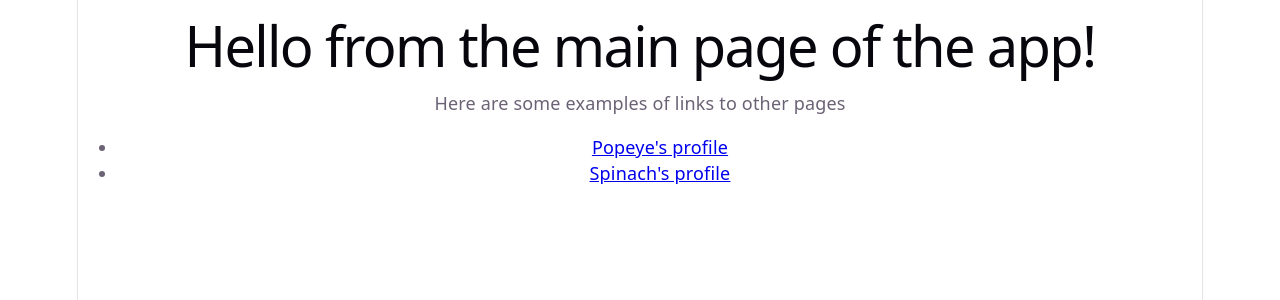
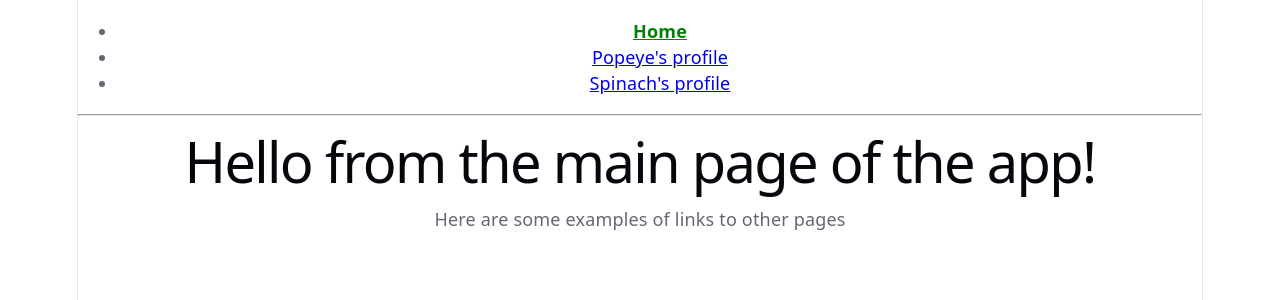
Before and after one commit to BatetDev/react-router-practice, a React (Vite) app: page / in a window 1280 px wide. Shown: the top 300 px of the page. Built offline with nearby package versions, Linux system fonts and the light colour scheme.

Commit message:
feat:(router): add nested layout with Outlet

```diff
--- a/src/App.jsx
+++ b/src/App.jsx
@@ -1,4 +1,3 @@
-import { NavLink } from 'react-router';
 import './App.css';
 
 const App = () => {
@@ -6,26 +5,6 @@ const App = () => {
     <div>
       <h1>Hello from the main page of the app!</h1>
       <p>Here are some examples of links to other pages</p>
-      <nav>
-        <ul>
-          <li>
-            <NavLink
-              to='/profile/popeye'
-              className={({ isActive }) => (isActive ? 'active' : '')}
-            >
-              Popeye's profile
-            </NavLink>
-          </li>
-          <li>
-            <NavLink
-              to='/profile/spinach'
-              className={({ isActive }) => (isActive ? 'active' : '')}
-            >
-              Spinach's profile
-            </NavLink>
-          </li>
-        </ul>
-      </nav>
     </div>
   );
 };
--- /dev/null
+++ b/src/components/Layout.jsx
@@ -0,0 +1,40 @@
+import { NavLink, Outlet } from 'react-router';
+
+const Layout = () => {
+  return (
+    <div>
+      <nav>
+        <ul>
+          <li>
+            <NavLink
+              to='/'
+              className={({ isActive }) => (isActive ? 'active' : '')}
+            >
+              Home
+            </NavLink>
+          </li>
+          <li>
+            <NavLink
+              to='/profile/popeye'
+              className={({ isActive }) => (isActive ? 'active' : '')}
+            >
+              Popeye's profile
+            </NavLink>
+          </li>
+          <li>
+            <NavLink
+              to='/profile/spinach'
+              className={({ isActive }) => (isActive ? 'active' : '')}
+            >
+              Spinach's profile
+            </NavLink>
+          </li>
+        </ul>
+      </nav>
+      <hr />
+      <Outlet />
+    </div>
+  );
+};
+
+export default Layout;
--- a/src/routes.jsx
+++ b/src/routes.jsx
@@ -1,16 +1,23 @@
 import App from './App';
+import Layout from './components/Layout';
 import Profile from './components/Profile';
 import ErrorPage from './components/ErrorPage';
 
 const routes = [
   {
     path: '/',
-    element: <App />,
+    element: <Layout />,
     errorElement: <ErrorPage />,
-  },
-  {
-    path: 'profile/:name',
-    element: <Profile />,
+    children: [
+      {
+        index: true,
+        element: <App />,
+      },
+      {
+        path: 'profile/:name',
+        element: <Profile />,
+      },
+    ],
   },
 ];
 
```
